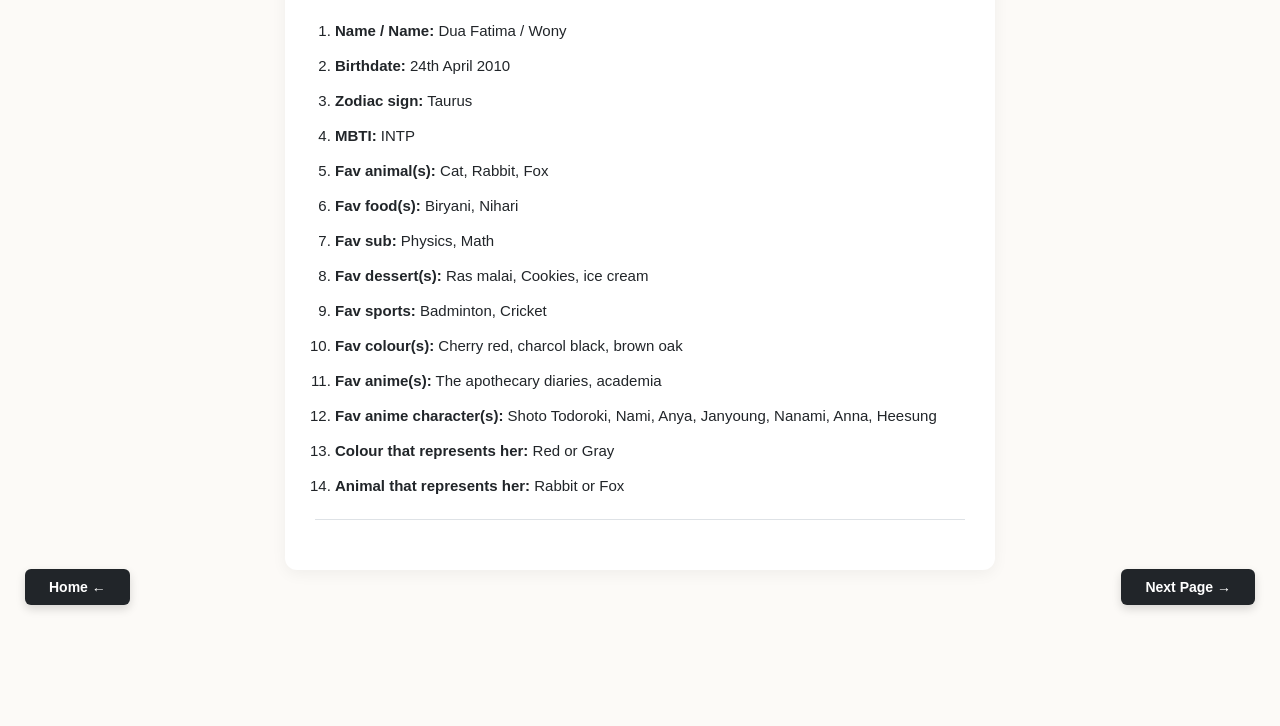
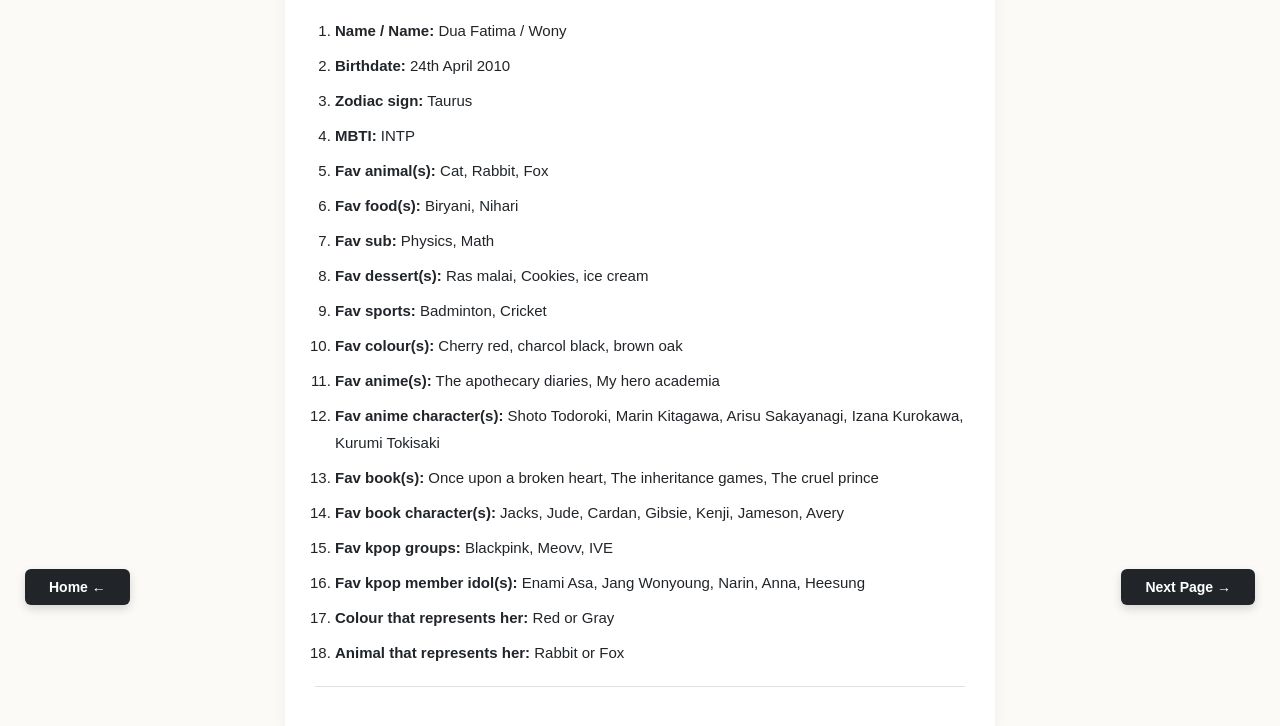
Before and after one commit to wony-098/wony_info, a plain HTML site: page templates/page2.html in a window 1280 px wide. Shown: the part 170-896 px from the top of the page. Before the commit the page ends 870 px from the top, so only its background shows below. Drawn offline with Linux system fonts and the light colour scheme.

Commit message:
Update page2.html

```diff
--- a/templates/page2.html
+++ b/templates/page2.html
@@ -102,10 +102,16 @@
             <li><strong>Fav dessert(s):</strong> Ras malai, Cookies, ice cream</li>
             <li><strong>Fav sports:</strong> Badminton, Cricket</li>
             <li><strong>Fav colour(s):</strong> Cherry red, charcol black, brown oak</li>
-            <li><strong>Fav anime(s):</strong> The apothecary diaries, academia</li>
-            <li><strong>Fav anime character(s):</strong> Shoto Todoroki, Nami, Anya, Janyoung, Nanami, Anna, Heesung</li>
+            <li><strong>Fav anime(s):</strong> The apothecary diaries, My hero academia</li>
+            <li><strong>Fav anime character(s):</strong> Shoto Todoroki, Marin Kitagawa, Arisu Sakayanagi, Izana Kurokawa, Kurumi Tokisaki</li>
+            <li><strong>Fav book(s):</strong> Once upon a broken heart, The inheritance games, The cruel prince</li>
+            <li><strong>Fav book character(s):</strong> Jacks, Jude, Cardan, Gibsie, Kenji, Jameson, Avery</li>
+            <li><strong>Fav kpop groups:</strong> Blackpink, Meovv, IVE</li>
+            <li><strong>Fav kpop member idol(s):</strong> Enami Asa, Jang Wonyoung, Narin, Anna, Heesung</li>
             <li><strong>Colour that represents her:</strong> Red or Gray</li>
             <li><strong>Animal that represents her:</strong> Rabbit or Fox</li>
+
+
         </ol>
         <hr>
         <a href="/" class="home-btn-left">Home &larr;</a>
```
